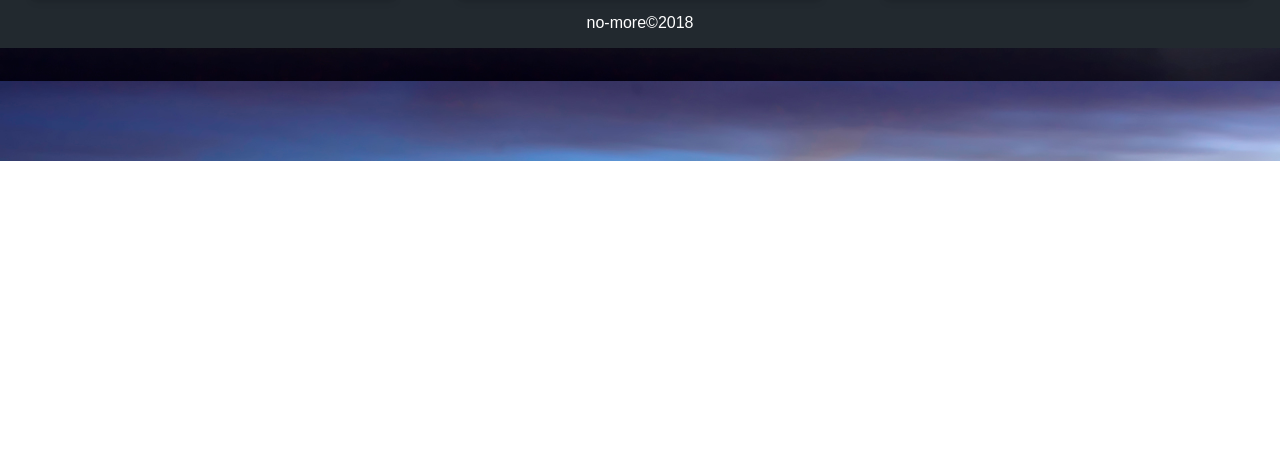
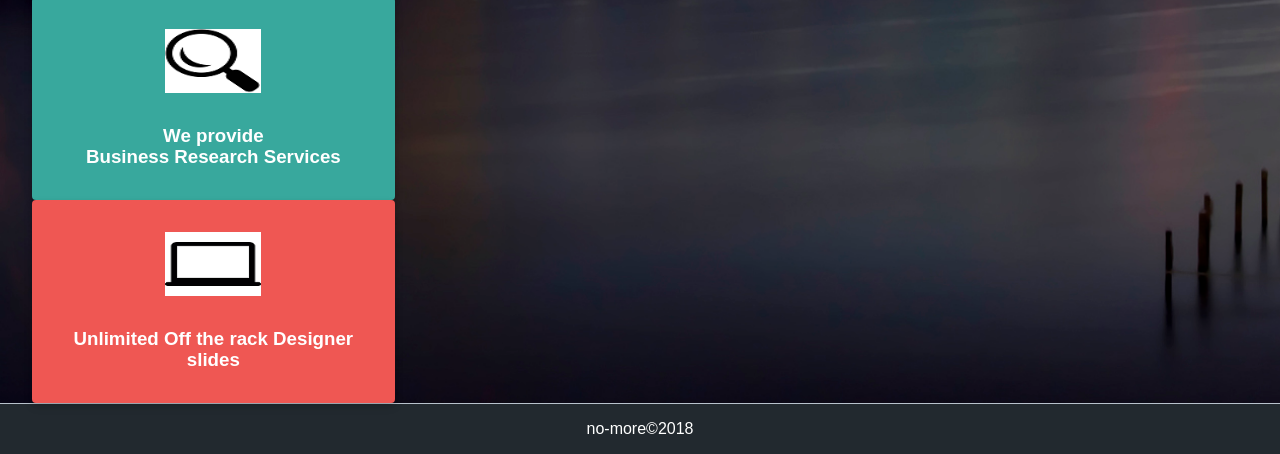
Before and after one commit to Anuradha2018/nomorehours, a website: page tailwind/index.html in a window 1280 px wide. Shown: the part 639-1093 px from the top of the page. Before the commit the page ends 800 px from the top, so only its background shows below. Drawn offline with Linux system fonts and the light colour scheme.

Commit message:
tenth commit

```diff
--- a/tailwind/index.html
+++ b/tailwind/index.html
@@ -1,7 +1,7 @@
 <!doctype html>
 <html lang="en">
   <head>
-    <title>Tailwind Starter Template</title>
+    <title>no-more assignment</title>
     <meta charset="utf-8">
     <meta name="viewport" content="width=device-width, initial-scale=1, shrink-to-fit=no">
     <link rel="stylesheet" href="./dist/styles.css">
@@ -34,7 +34,7 @@
         </div>
       </div>
 
-      <div class="flex flex-wrap relative">
+      <div class="flex flex-wrap relative sm:flex-col">
         <div class="w-1/3 lg:pb-0 lg:w-1/3">
           <div class="px-8 py-4 lg:p-0 lg:py-0 lg:px-8 ">
             <div class="p-8 shadow-md bg-indigo-darker rounded lg:container lg:mx-auto lg:justify-center lg:items-center card-height-ppt">
```
